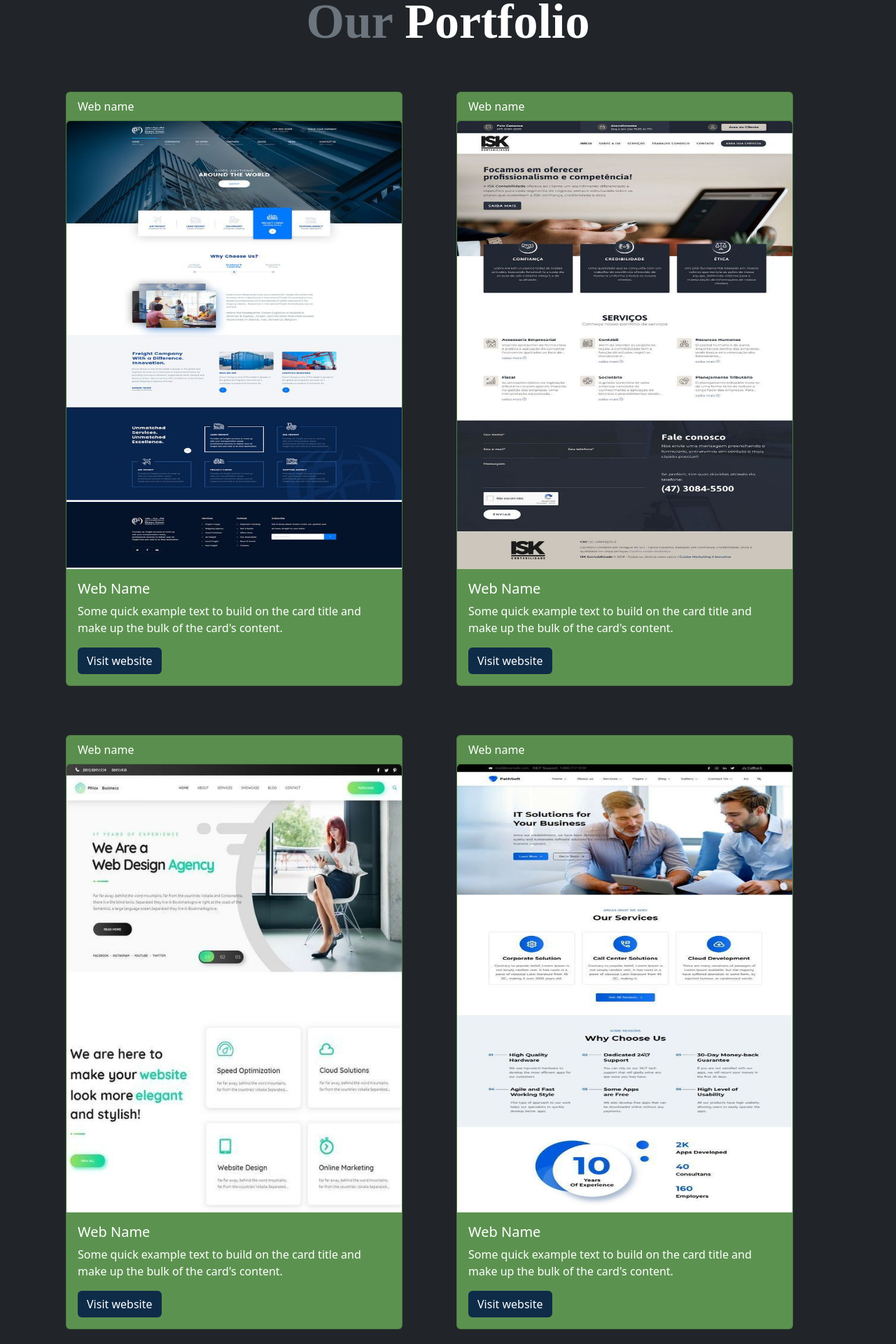
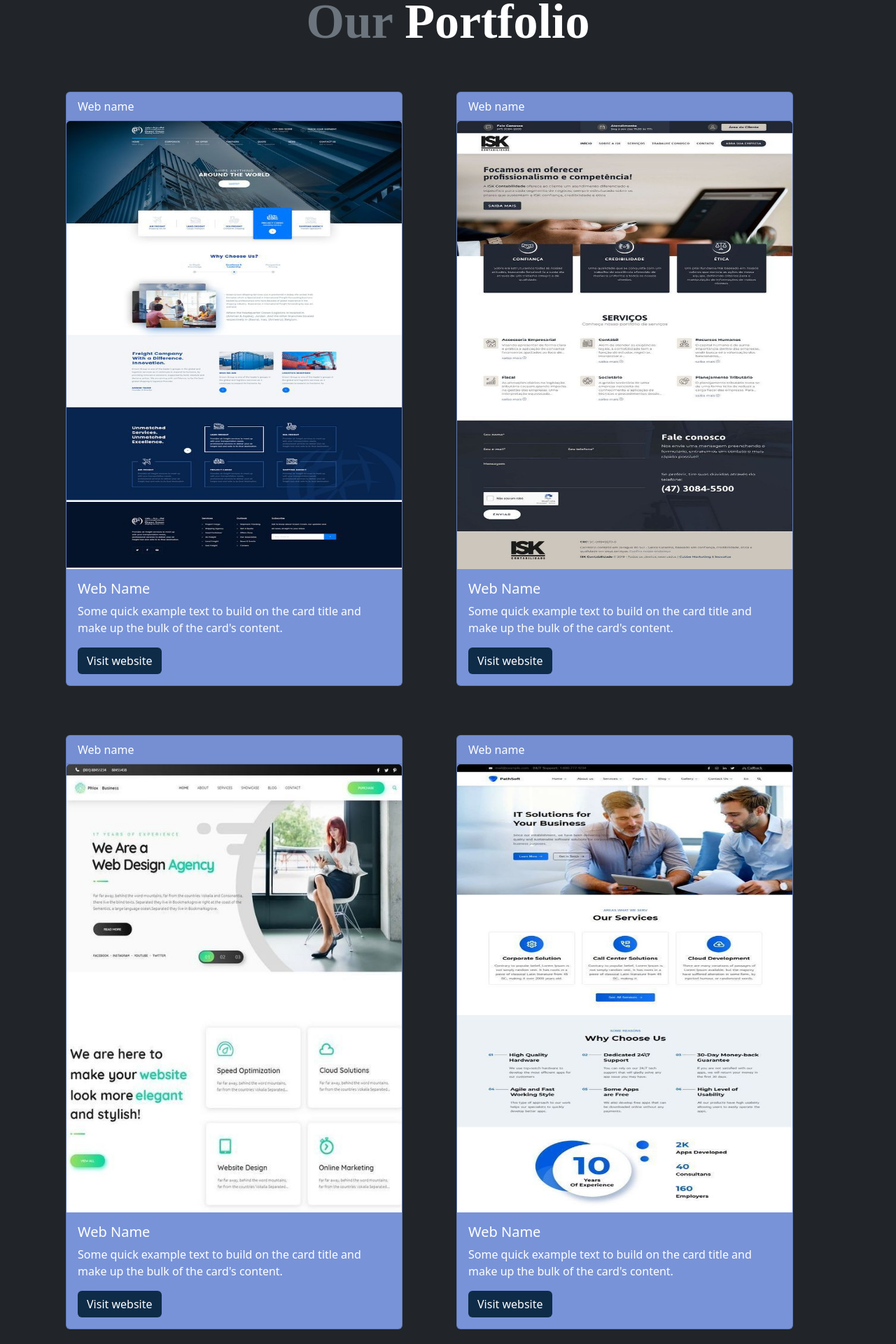
Before and after one commit to Alf4thG3lardi/UKOM-2nd-try, a React (Create React App) app: page /portofolio in a window 1280 px wide. Shown: the part 120-2040 px from the top of the page at 70% size. Built offline with nearby package versions, Linux system fonts and the light colour scheme.

Commit message:
Add files via upload

```diff
--- a/src/Portofolio page/portofolliopage.js
+++ b/src/Portofolio page/portofolliopage.js
@@ -13,7 +13,7 @@ const Portofolliopage = () => {
         </p>
         <div class='row mt-5 mx-auto' style={{ marginBottom:"70px" }}>
             <div class='col-md-6'>
-              <div class="card text-white" style={{width:'90%', background:"#5c9250"}}>
+              <div class="card text-white" style={{width:'90%', background:"#7893D8"}}>
                 <div class="card-header" >
                   Web name
                 </div>
@@ -26,7 +26,7 @@ const Portofolliopage = () => {
               </div>
             </div>
             <div class='col-md-6'>
-              <div class="card text-white" style={{width:'90%', background:"#5c9250"}}>
+              <div class="card text-white" style={{width:'90%', background:"#7893D8"}}>
                 <div class="card-header" >
                   Web name
                 </div>
@@ -42,7 +42,7 @@ const Portofolliopage = () => {
 
         <div class='row my-5 mx-auto'>
             <div class='col-md-6'>
-              <div class="card text-white" style={{width:'90%', background:"#5c9250"}}>
+              <div class="card text-white" style={{width:'90%', background:"#7893D8"}}>
                 <div class="card-header" >
                   Web name
                 </div>
@@ -55,7 +55,7 @@ const Portofolliopage = () => {
               </div>
             </div>
             <div class='col-md-6'>
-              <div class="card text-white" style={{width:'90%', background:"#5c9250"}}>
+              <div class="card text-white" style={{width:'90%', background:"#7893D8"}}>
                 <div class="card-header" >
                   Web name
                 </div>
```
